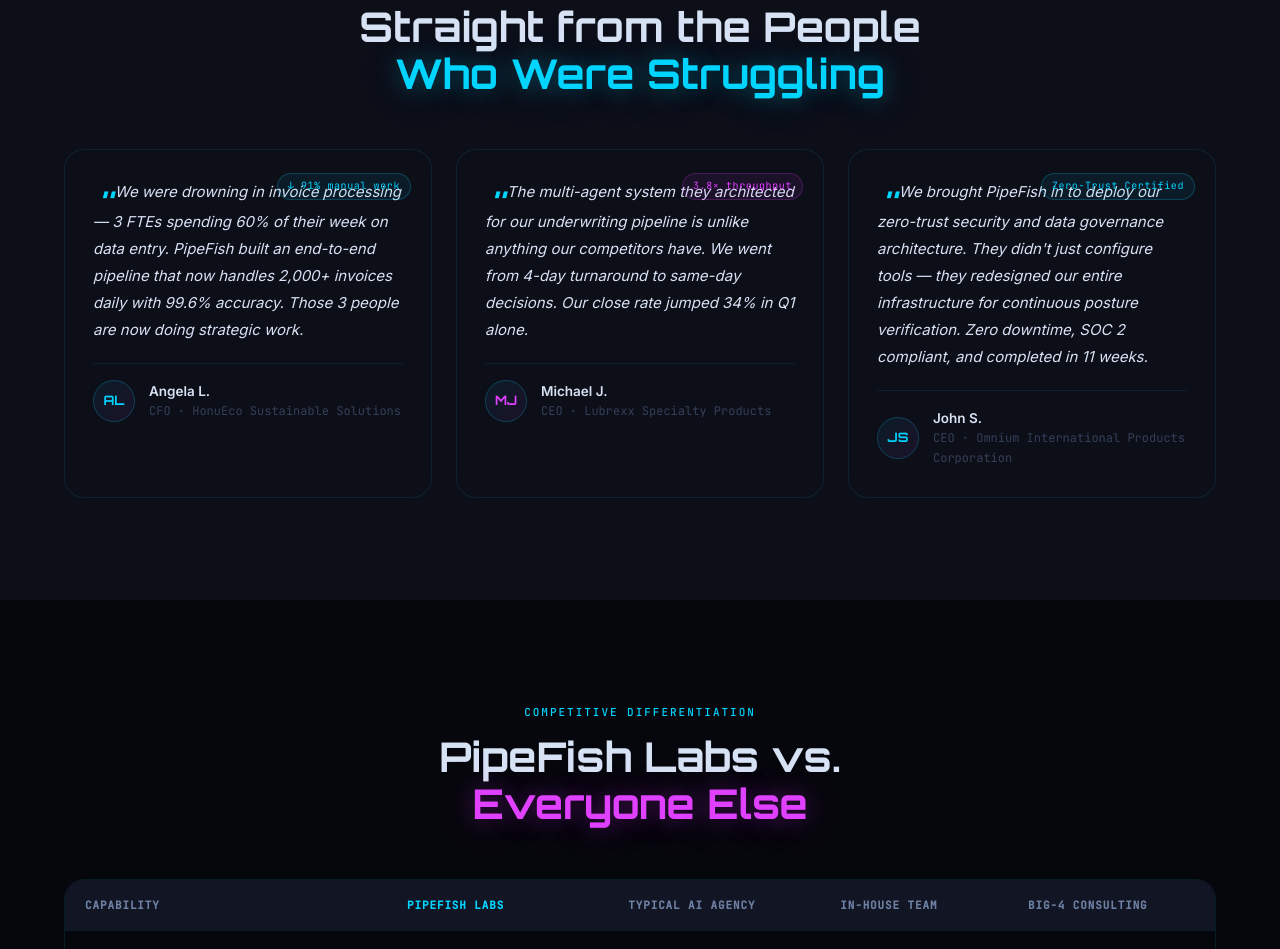
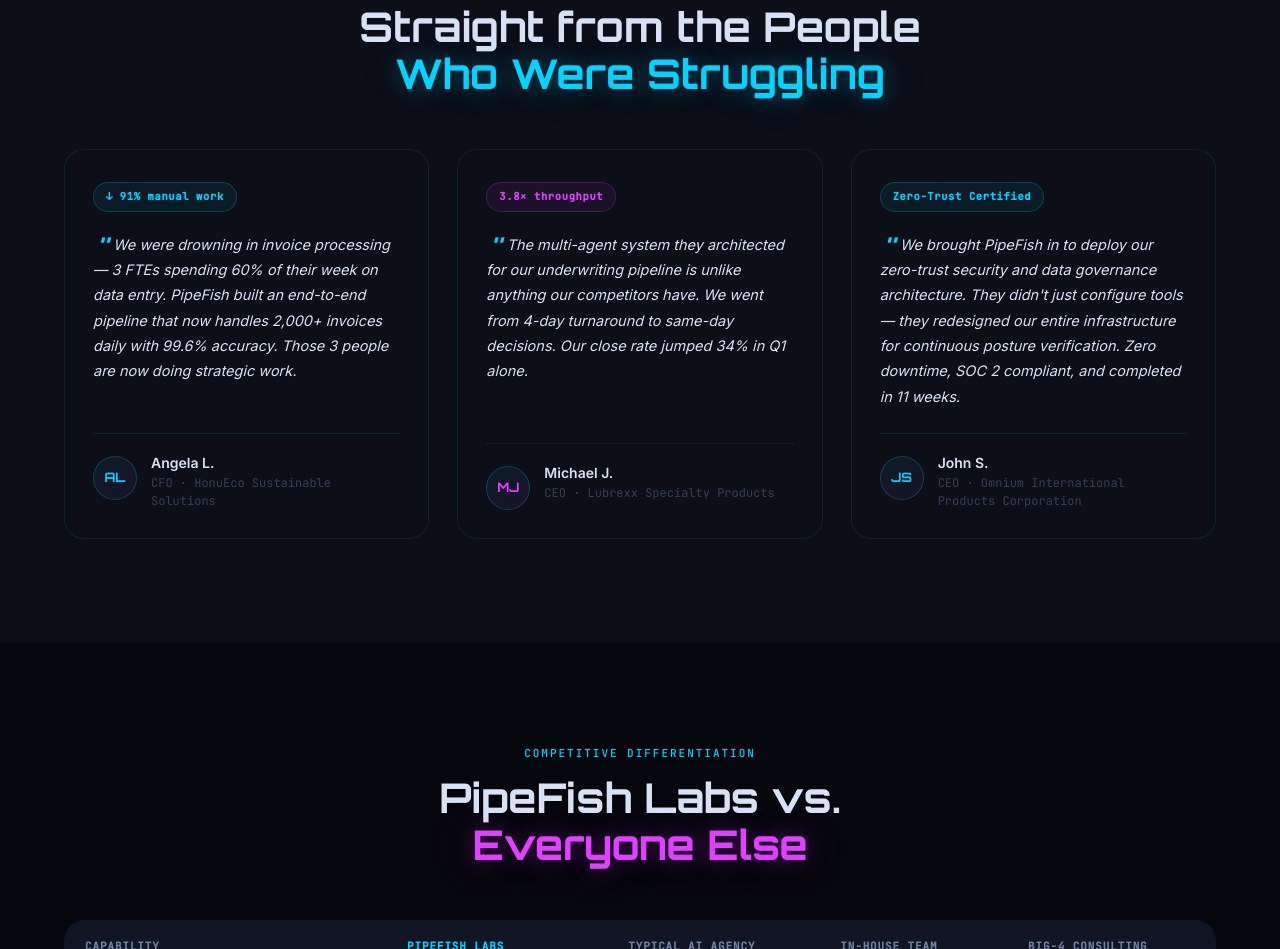
Before and after one commit to donny-devops/pipefish-labs, a plain HTML site: page benefits-testimonials/index.html in a window 1280 px wide. Shown: the part 1882-2831 px from the top of the page. Drawn offline with Linux system fonts and the light colour scheme.

Commit message:
Fix testimonial card alignment, spacing, flex heights, and header layout in benefits-testimonials/index.html

```diff
--- a/benefits-testimonials/index.html
+++ b/benefits-testimonials/index.html
@@ -59,17 +59,18 @@
 .benefit-item h3{font-family:var(--fd);font-size:1rem;font-weight:700;color:var(--text-strong);margin-bottom:8px}
 .benefit-item p{font-size:14px;line-height:1.75}
 
-.testi-grid{display:grid;grid-template-columns:repeat(3,1fr);gap:24px}
-.testi-card{background:var(--surface);border:1px solid var(--border);border-radius:var(--r-lg);padding:28px;transition:all .3s;position:relative}
-.testi-card:hover{border-color:var(--border-strong);transform:translateY(-3px)}
-.testi-quote{font-size:15px;line-height:1.8;color:var(--text-strong);margin-bottom:20px;font-style:italic}
-.testi-quote::before{content:'"';font-size:3rem;line-height:0;vertical-align:-.6em;color:var(--cyan);font-family:var(--fd);margin-right:4px}
-.testi-author{display:flex;align-items:center;gap:14px;border-top:1px solid var(--border);padding-top:16px}
-.testi-avatar{width:42px;height:42px;border-radius:50%;background:linear-gradient(135deg,var(--cyan-dim),var(--magenta-dim));border:1px solid var(--border-strong);display:flex;align-items:center;justify-content:center;font-family:var(--fd);font-size:13px;font-weight:700;color:var(--cyan);flex-shrink:0}
-.testi-name{font-size:13.5px;font-weight:600;color:var(--text-strong)}
-.testi-role{font-size:12px;color:var(--text-dim);font-family:var(--fm)}
-.testi-badge{position:absolute;top:20px;right:20px}
-.testi-result{display:inline-block;background:var(--cyan-dim);border:1px solid var(--border-strong);border-radius:100px;padding:4px 10px;font-family:var(--fm);font-size:10px;letter-spacing:.06em;color:var(--cyan)}
+.testi-grid{display:grid;grid-template-columns:repeat(3,1fr);gap:28px;align-items:stretch}
+.testi-card{background:var(--surface);border:1px solid var(--border);border-radius:var(--r-lg);padding:32px 28px 28px;transition:all .3s;display:flex;flex-direction:column;justify-content:space-between;min-height:310px}
+.testi-card:hover{border-color:var(--border-strong);transform:translateY(-4px);box-shadow:0 8px 36px rgba(0,212,255,.08)}
+.testi-card-top{display:flex;flex-direction:column;flex-grow:1}
+.testi-header{display:flex;align-items:center;justify-content:space-between;margin-bottom:20px;width:100%}
+.testi-quote{font-size:14.5px;line-height:1.75;color:var(--text-strong);margin-bottom:24px;font-style:italic;flex-grow:1}
+.testi-quote::before{content:'"';font-size:2.4rem;line-height:0;vertical-align:-.4em;color:var(--cyan);font-family:var(--fd);margin-right:6px}
+.testi-author{display:flex;align-items:flex-start;gap:14px;border-top:1px solid var(--border);padding-top:20px;margin-top:auto}
+.testi-avatar{width:44px;height:44px;border-radius:50%;background:linear-gradient(135deg,var(--cyan-dim),var(--magenta-dim));border:1px solid var(--border-strong);display:flex;align-items:center;justify-content:center;font-family:var(--fd);font-size:13px;font-weight:700;color:var(--cyan);flex-shrink:0;margin-top:2px}
+.testi-name{font-size:14px;font-weight:700;color:var(--text-strong);margin-bottom:3px;line-height:1.3}
+.testi-role{font-size:12px;color:var(--text-dim);font-family:var(--fm);line-height:1.45;word-break:break-word}
+.testi-result{display:inline-block;background:var(--cyan-dim);border:1px solid var(--border-strong);border-radius:100px;padding:5px 12px;font-family:var(--fm);font-size:10.5px;letter-spacing:.06em;font-weight:600;color:var(--cyan);white-space:nowrap}
 
 .compare-table{width:100%;border-collapse:separate;border-spacing:0;border:1px solid var(--border);border-radius:var(--r-lg);overflow:hidden}
 .compare-table th{background:var(--elevated);padding:16px 20px;font-family:var(--fm);font-size:11px;letter-spacing:.08em;text-transform:uppercase;color:var(--text-body);font-weight:600;text-align:left}
@@ -213,8 +214,12 @@
     </div>
     <div class="testi-grid">
       <div class="testi-card ai">
-        <div class="testi-badge"><span class="testi-result">↓ 91% manual work</span></div>
-        <p class="testi-quote">We were drowning in invoice processing — 3 FTEs spending 60% of their week on data entry. PipeFish built an end-to-end pipeline that now handles 2,000+ invoices daily with 99.6% accuracy. Those 3 people are now doing strategic work.</p>
+        <div class="testi-card-top">
+          <div class="testi-header">
+            <span class="testi-result">↓ 91% manual work</span>
+          </div>
+          <p class="testi-quote">We were drowning in invoice processing — 3 FTEs spending 60% of their week on data entry. PipeFish built an end-to-end pipeline that now handles 2,000+ invoices daily with 99.6% accuracy. Those 3 people are now doing strategic work.</p>
+        </div>
         <div class="testi-author">
           <div class="testi-avatar">AL</div>
           <div>
@@ -224,8 +229,12 @@
         </div>
       </div>
       <div class="testi-card ai">
-        <div class="testi-badge"><span class="testi-result" style="background:var(--magenta-dim);color:var(--magenta);border-color:rgba(224,64,255,.22)">3.8× throughput</span></div>
-        <p class="testi-quote">The multi-agent system they architected for our underwriting pipeline is unlike anything our competitors have. We went from 4-day turnaround to same-day decisions. Our close rate jumped 34% in Q1 alone.</p>
+        <div class="testi-card-top">
+          <div class="testi-header">
+            <span class="testi-result" style="background:var(--magenta-dim);color:var(--magenta);border-color:rgba(224,64,255,.22)">3.8× throughput</span>
+          </div>
+          <p class="testi-quote">The multi-agent system they architected for our underwriting pipeline is unlike anything our competitors have. We went from 4-day turnaround to same-day decisions. Our close rate jumped 34% in Q1 alone.</p>
+        </div>
         <div class="testi-author">
           <div class="testi-avatar" style="color:var(--magenta)">MJ</div>
           <div>
@@ -235,8 +244,12 @@
         </div>
       </div>
       <div class="testi-card ai">
-        <div class="testi-badge"><span class="testi-result" style="background:var(--cyan-dim);color:var(--cyan);border-color:rgba(0,212,255,.22)">Zero-Trust Certified</span></div>
-        <p class="testi-quote">We brought PipeFish in to deploy our zero-trust security and data governance architecture. They didn't just configure tools — they redesigned our entire infrastructure for continuous posture verification. Zero downtime, SOC 2 compliant, and completed in 11 weeks.</p>
+        <div class="testi-card-top">
+          <div class="testi-header">
+            <span class="testi-result" style="background:var(--cyan-dim);color:var(--cyan);border-color:rgba(0,212,255,.22)">Zero-Trust Certified</span>
+          </div>
+          <p class="testi-quote">We brought PipeFish in to deploy our zero-trust security and data governance architecture. They didn't just configure tools — they redesigned our entire infrastructure for continuous posture verification. Zero downtime, SOC 2 compliant, and completed in 11 weeks.</p>
+        </div>
         <div class="testi-author">
           <div class="testi-avatar" style="color:var(--cyan)">JS</div>
           <div>
```
